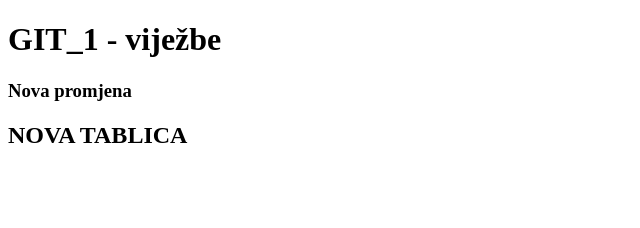
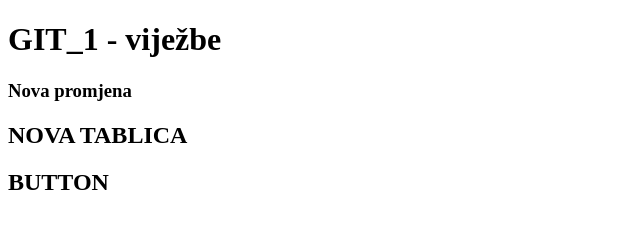
Before and after one commit to Roman730/Algebra_1, a plain HTML site: page index.html in a window 1280 px wide. Shown: the whole page, without its empty margins (0-640 px from the left). Drawn offline with Linux system fonts and the light colour scheme.

Commit message:
button: prvi commit

```diff
--- a/index.html
+++ b/index.html
@@ -10,5 +10,6 @@
     <h1>GIT_1 - viježbe</h1>
     <h3>Nova promjena</h3>
     <h2>NOVA TABLICA</h2>
+    <h2>BUTTON</h2>
 </body>
 </html>
```
